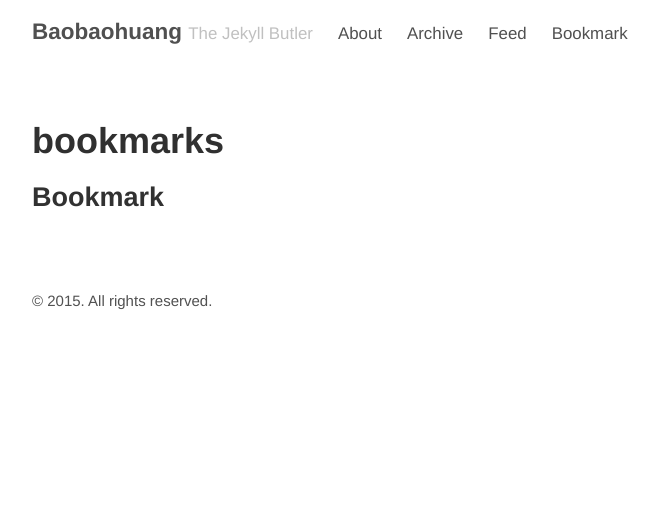
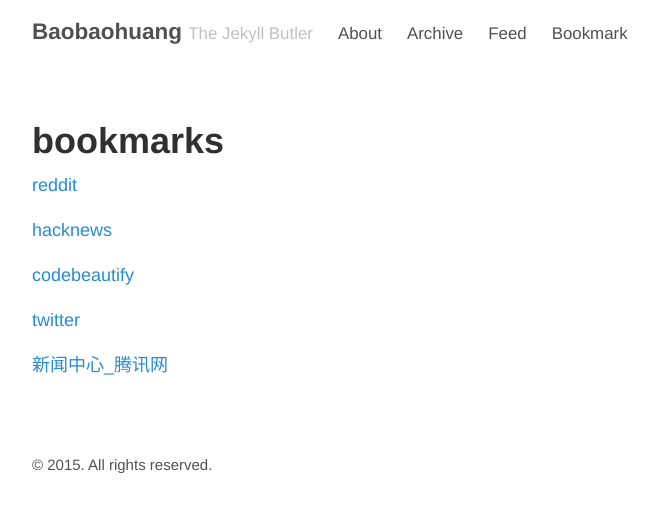
Before and after one commit to baobaohuang/baobaohuang.github.io, a Jekyll site: the page built from bookmarks.md, in a window 1280 px wide. Shown: the top 512 px of the page, without its empty margins (293-952 px from the left). Built offline with Jekyll 4.4.1, drawn with Linux system fonts in a browser that asks for light colours.

Commit message:
bookmark

```diff
--- /dev/null
+++ b/_data/bookmark.yml
@@ -0,0 +1,12 @@
+# list of book mark
+
+  - name: "reddit"
+    url: "http://www.reddit.com"
+  - name: "hacknews"
+    url: "https://news.ycombinator.com/"
+  - name: "codebeautify"
+    url: "http://codebeautify.org/"
+  - name: "twitter"
+    url: "https://twitter.com/"
+  - name: "新闻中心_腾讯网"
+    url: "http://news.qq.com/"
--- a/bookmarks.md
+++ b/bookmarks.md
@@ -3,8 +3,6 @@ layout: page
 title: bookmarks
 ---
 
-## Bookmark
-
 {% for link in site.data.bookmark %}
   [ {{ link.name }} ]({{ link.url }})
 {% endfor %}
```
